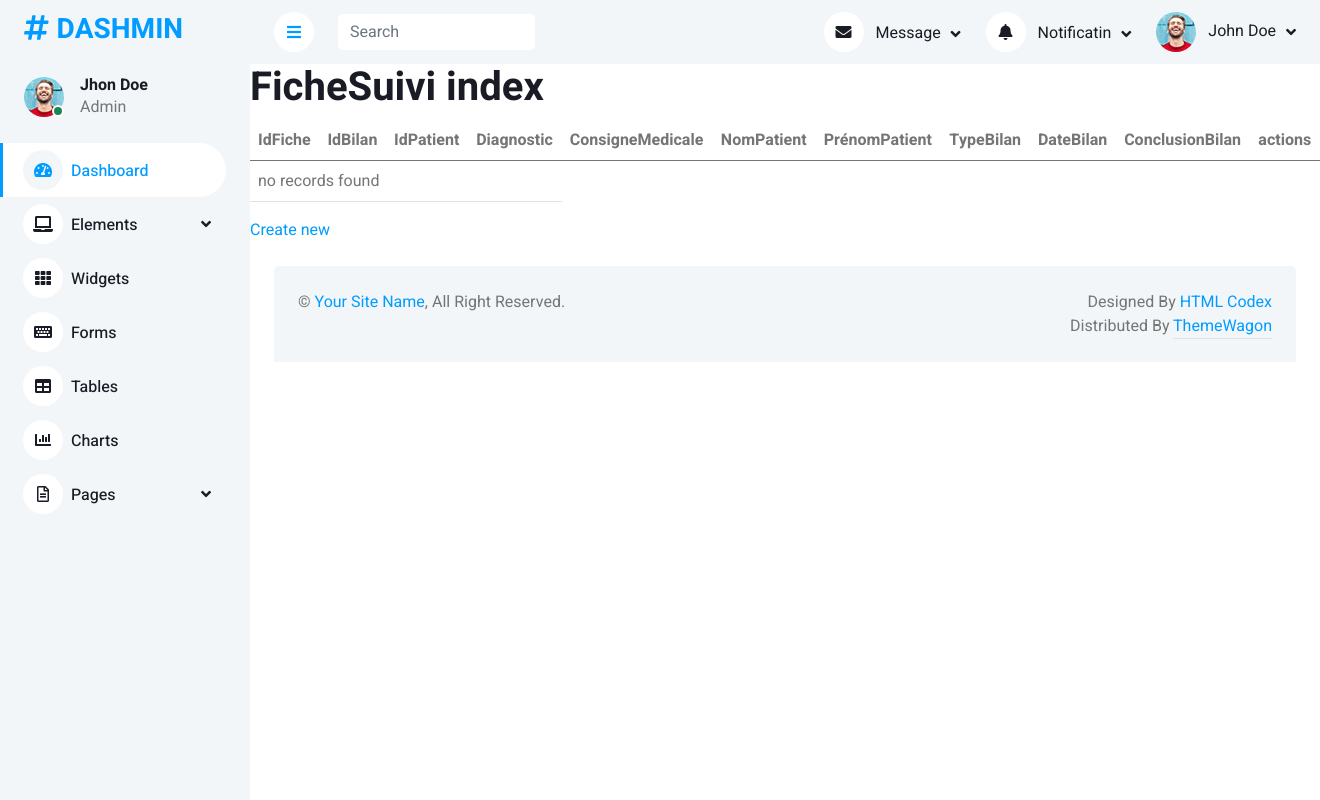
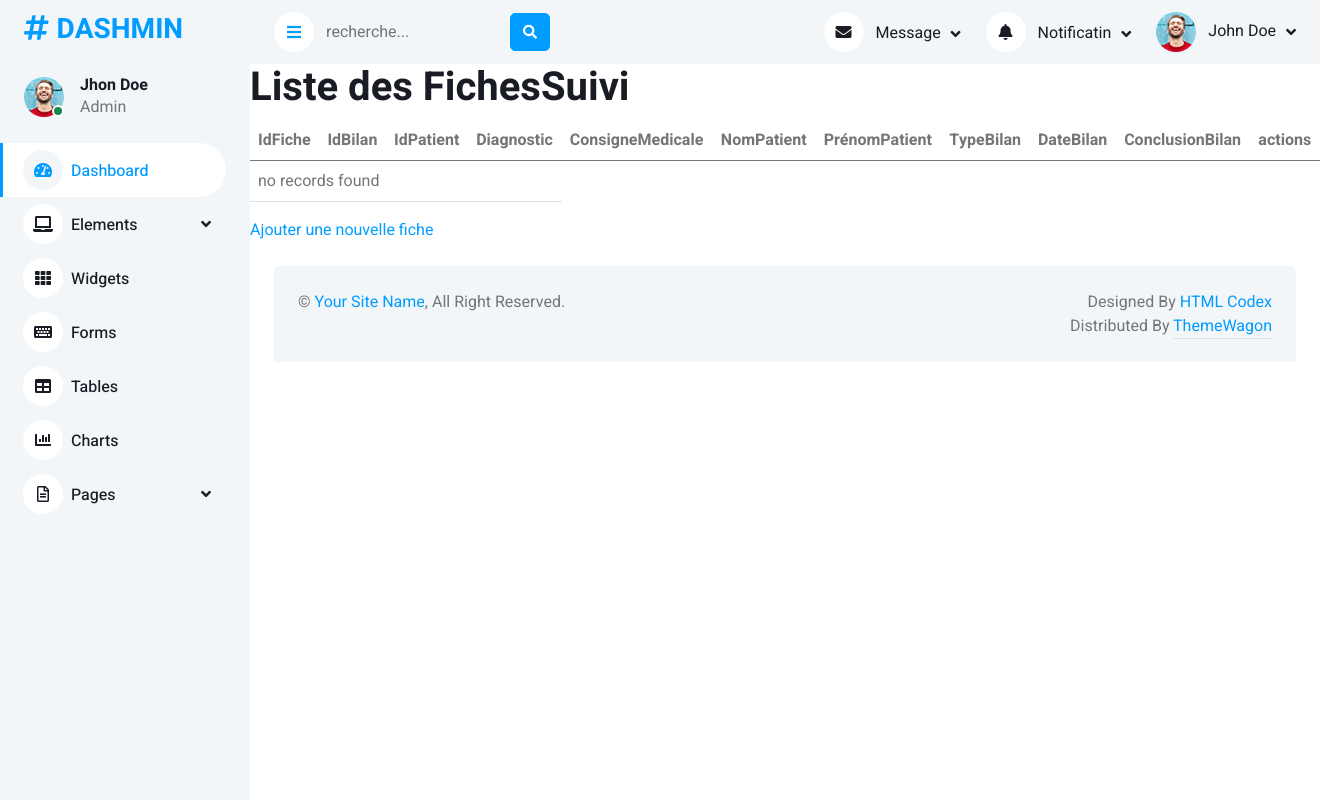
Before and after one commit to takwa202/PIDEVSYMFONY_WEBUILD, a Symfony app: template templates/fiche_suivi/index.html.twig in a window 1320 px wide. Run offline with Twig, Linux system fonts and the light colour scheme; the template is opened without the code that fills it, so the values that code supplies are empty; some libraries are stand-ins or nearby versions.

Commit message:
recherche et mailing

```diff
--- a/composer.json
+++ b/composer.json
@@ -12,6 +12,7 @@
         "doctrine/doctrine-migrations-bundle": "^3.2",
         "doctrine/orm": "^2.13",
         "phpdocumentor/reflection-docblock": "^5.3",
+        "phpmailer/phpmailer": "^6.6",
         "phpstan/phpdoc-parser": "^1.13",
         "sensio/framework-extra-bundle": "^6.1",
         "symfony/asset": "5.4.*",
@@ -22,6 +23,7 @@
         "symfony/flex": "^1.17|^2",
         "symfony/form": "5.4.*",
         "symfony/framework-bundle": "5.4.*",
+        "symfony/google-mailer": "5.4.*",
         "symfony/http-client": "5.4.*",
         "symfony/intl": "5.4.*",
         "symfony/mailer": "5.4.*",
--- a/config/bundles.php
+++ b/config/bundles.php
@@ -12,4 +12,5 @@ return [
     Symfony\Bundle\MonologBundle\MonologBundle::class => ['all' => true],
     Symfony\Bundle\MakerBundle\MakerBundle::class => ['dev' => true],
     Sensio\Bundle\FrameworkExtraBundle\SensioFrameworkExtraBundle::class => ['all' => true],
+
 ];
--- a/src/Form/FicheSuiviType.php
+++ b/src/Form/FicheSuiviType.php
@@ -18,10 +18,10 @@ class FicheSuiviType extends AbstractType
             ->add('diagnostic')
             ->add('consigneMedicale')
             ->add('bilan',EntityType::class,[
-                'class'=>Bilan::class,'choice_label'=>'idBilan'
+                'class'=>Bilan::class,'choice_label'=>'type'
             ] )
             ->add('idClient',EntityType::class,[
-                'class'=>Patient::class,'choice_label'=>'idPatient'
+                'class'=>Patient::class,'choice_label'=>'nomPatient'
             ] )
         ;
     }
--- a/templates/back.html.twig
+++ b/templates/back.html.twig
@@ -97,8 +97,17 @@
                 <a href="#" class="sidebar-toggler flex-shrink-0">
                     <i class="fa fa-bars"></i>
                 </a>
-                <form class="d-none d-md-flex ms-4">
-                    <input class="form-control border-0" type="search" placeholder="Search">
+                <form action="/recherche" method="post"
+                      class="d-none d-sm-inline-block form-inline mr-auto ml-md-3 my-2 my-md-0 mw-100 navbar-search">
+                    <div class="input-group">
+                        <input type="text" name="searche" class="form-control bg-light border-0 small" placeholder="recherche..."
+                               aria-label="Search" aria-describedby="basic-addon2">
+                        <div class="input-group-append">
+                            <button class="btn btn-primary" type="submit" value="recherche">
+                                <i class="fas fa-search fa-sm"></i>
+                            </button>
+                        </div>
+                    </div>
                 </form>
                 <div class="navbar-nav align-items-center ms-auto">
                     <div class="nav-item dropdown">
--- a/templates/bilan/_delete_form.html.twig
+++ b/templates/bilan/_delete_form.html.twig
@@ -1,4 +1,4 @@
-<form method="post" action="{{ path('app_bilan_delete', {'idBilan': bilan.idBilan}) }}" onsubmit="return confirm('Voulez vous vraiment supprimer ces données ?');">
+<form method="post" action="{{ path('app_bilan_delete', {'idBilan': bilan.idBilan}) }}" onsubmit="return confirm('Voulez vous vraiment supprimer ces données?');">
     <input type="hidden" name="_token" value="{{ csrf_token('delete' ~ bilan.idBilan) }}">
-    <button type="button" class="btn btn-light">Supprimer</button>
+    <button class="btn">Supprimer</button>
 </form>
--- a/templates/bilan/_form.html.twig
+++ b/templates/bilan/_form.html.twig
@@ -1,4 +1,6 @@
-{{ form_start(form) }}
+{{ form_start(form,{'attr': {'novalidate': 'novalidate'}} ) }}
+
     {{ form_widget(form) }}
+{{form_errors(form)}}
     <button class="btn">{{ button_label|default('Sauvegarder') }}</button>
 {{ form_end(form) }}
--- a/templates/fiche_suivi/_delete_form.html.twig
+++ b/templates/fiche_suivi/_delete_form.html.twig
@@ -1,4 +1,4 @@
-<form method="post" action="{{ path('app_fiche_suivi_delete', {'idFiche': fiche_suivi.idFiche}) }}" onsubmit="return confirm('Are you sure you want to delete this item?');">
+<form method="post" action="{{ path('app_fiche_suivi_delete', {'idFiche': fiche_suivi.idFiche}) }}" onsubmit="return confirm('Voulez vous vraiment supprimer ces données?');">
     <input type="hidden" name="_token" value="{{ csrf_token('delete' ~ fiche_suivi.idFiche) }}">
-    <button class="btn">Delete</button>
+    <button class="btn">Supprimer</button>
 </form>
--- a/templates/fiche_suivi/_form.html.twig
+++ b/templates/fiche_suivi/_form.html.twig
@@ -1,4 +1,4 @@
 {{ form_start(form) }}
     {{ form_widget(form) }}
-    <button class="btn">{{ button_label|default('Save') }}</button>
+    <button class="btn">{{ button_label|default('Sauvegarder') }}</button>
 {{ form_end(form) }}
--- a/templates/fiche_suivi/edit.html.twig
+++ b/templates/fiche_suivi/edit.html.twig
@@ -3,11 +3,11 @@
 {% block title %}Edit FicheSuivi{% endblock %}
 
 {% block body %}
-    <h1>Edit FicheSuivi</h1>
+    <h1>Modifier FicheSuivi</h1>
 
-    {{ include('fiche_suivi/_form.html.twig', {'button_label': 'Update'}) }}
+    {{ include('fiche_suivi/_form.html.twig', {'button_label': 'Mettre à jour'}) }}
 
-    <a href="{{ path('app_fiche_suivi_index') }}">back to list</a>
+    <a href="{{ path('app_fiche_suivi_index') }}">retour à la liste d'affichage</a>
 
     {{ include('fiche_suivi/_delete_form.html.twig') }}
 {% endblock %}
--- a/templates/fiche_suivi/index.html.twig
+++ b/templates/fiche_suivi/index.html.twig
@@ -1,9 +1,9 @@
 {% extends 'back.html.twig' %}
 
-{% block title %}FicheSuivi index{% endblock %}
+{% block title %}FicheSuivi{% endblock %}
 
 {% block body %}
-    <h1>FicheSuivi index</h1>
+    <h1>Liste des FichesSuivi</h1>
 
     <table class="table">
         <thead>
@@ -36,8 +36,8 @@
                 <td>{{ fiche_suivi.bilan.conclusion}}</td>
 
                 <td>
-                    <a href="{{ path('app_fiche_suivi_show', {'idFiche': fiche_suivi.idFiche}) }}">show</a>
-                    <a href="{{ path('app_fiche_suivi_edit', {'idFiche': fiche_suivi.idFiche}) }}">edit</a>
+                    <a href="{{ path('app_fiche_suivi_show', {'idFiche': fiche_suivi.idFiche}) }}">Afficher</a>
+                    <a href="{{ path('app_fiche_suivi_edit', {'idFiche': fiche_suivi.idFiche}) }}">Modifier</a>
                 </td>
             </tr>
         {% else %}
@@ -48,5 +48,5 @@
         </tbody>
     </table>
 
-    <a href="{{ path('app_fiche_suivi_new') }}">Create new</a>
+    <a href="{{ path('app_fiche_suivi_new') }}">Ajouter une nouvelle fiche</a>
 {% endblock %}
--- a/templates/fiche_suivi/new.html.twig
+++ b/templates/fiche_suivi/new.html.twig
@@ -3,9 +3,9 @@
 {% block title %}New FicheSuivi{% endblock %}
 
 {% block body %}
-    <h1>Create new FicheSuivi</h1>
+    <h1>Ajouter une nouvelle FicheSuivi</h1>
 
     {{ include('fiche_suivi/_form.html.twig') }}
 
-    <a href="{{ path('app_fiche_suivi_index') }}">back to list</a>
+    <a href="{{ path('app_fiche_suivi_index') }}">retour à la liste d'affichage</a>
 {% endblock %}
--- a/templates/fiche_suivi/show.html.twig
+++ b/templates/fiche_suivi/show.html.twig
@@ -43,9 +43,9 @@
         </tbody>
     </table>
 
-    <a href="{{ path('app_fiche_suivi_index') }}">back to list</a>
+    <a href="{{ path('app_fiche_suivi_index') }}">retour à la liste d'affichage</a>
 
-    <a href="{{ path('app_fiche_suivi_edit', {'idFiche': fiche_suivi.idFiche}) }}">edit</a>
+    <a href="{{ path('app_fiche_suivi_edit', {'idFiche': fiche_suivi.idFiche}) }}">modifier</a>
 
     {{ include('fiche_suivi/_delete_form.html.twig') }}
 {% endblock %}
```
Also changed, not shown: src/Controller/BilanController.php (+29 -0 lines), src/Controller/FicheSuiviController.php (+16 -1 lines), src/Entity/Bilan.php (+7 -1 lines), 3 other files.
